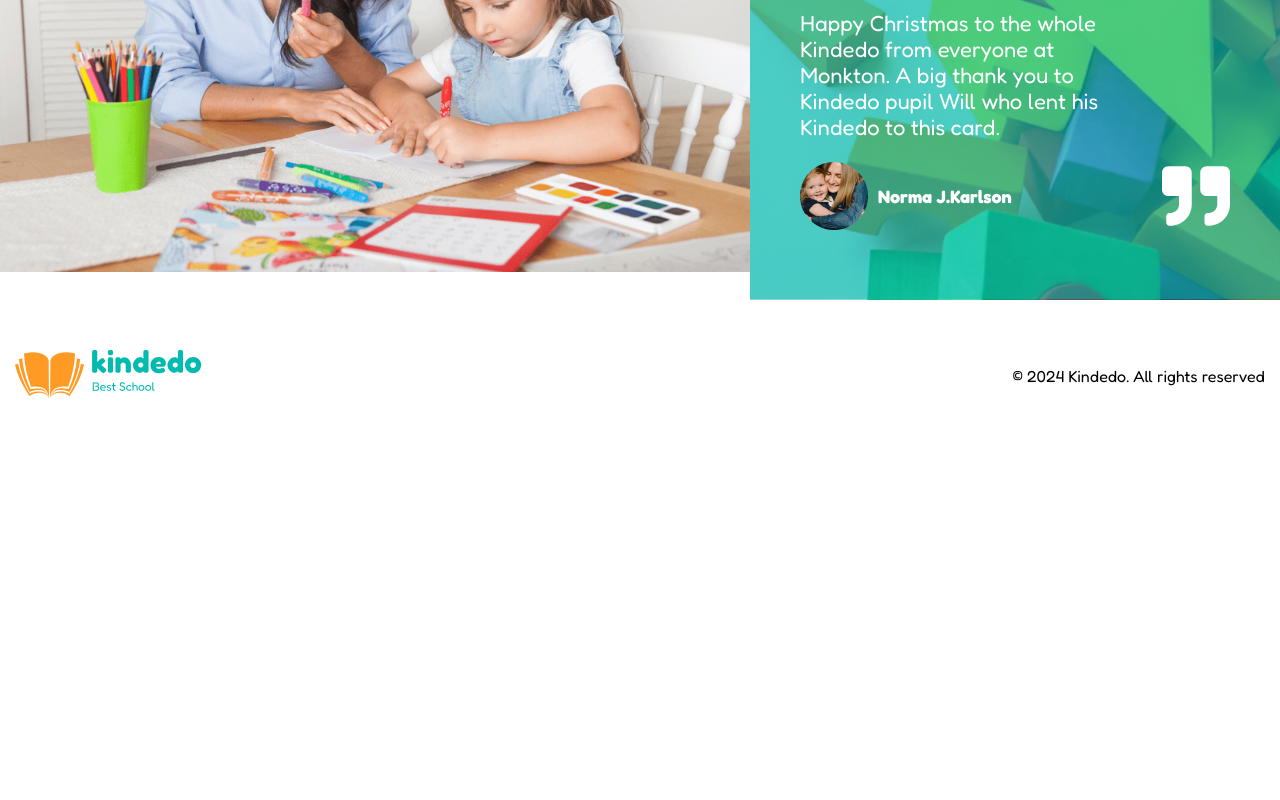
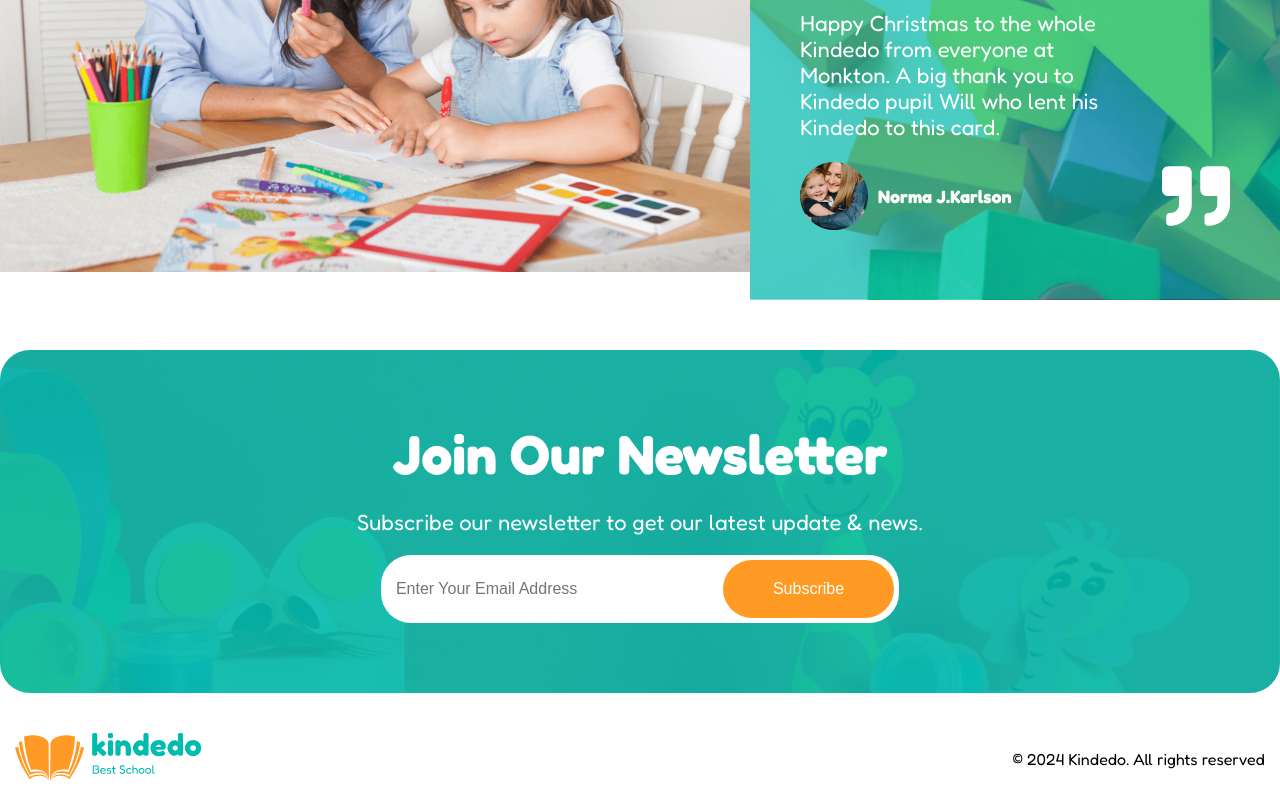
Before and after one commit to ravshanaliyev/kinde, a React (Create React App) app: page / in a window 1280 px wide. Shown: the part 4691-5491 px from the top of the page. Before the commit the page ends 5093 px from the top, so only its background shows below. Built offline with nearby package versions, Linux system fonts and the light colour scheme.

Commit message:
newsletter

```diff
--- a/src/pages/home/Home.css
+++ b/src/pages/home/Home.css
@@ -508,10 +508,73 @@
     font-size: 22px;
 }
 
+.newsletter-container {
+    max-width: 1300px;
+    border-radius: 30px;
+    margin: 40px auto;
+    padding: 10px 15px;
+    background-image: linear-gradient(rgb(0, 187, 174, 0.9), rgb(0, 187, 174, 0.9)), url('../../assets/newsletter-bg.jpg');
+    background-position: center;
+    background-repeat: no-repeat;
+    background-size: cover;
+    padding: 70px 50px;
+    display: flex;
+    align-items: center;
+    justify-content: center;
+    flex-direction: column;
+}
+
+.newsletter-title {
+    color: #fff;
+    font-size: 55px;
+    margin: 0 20px;
+}
+
+.newsletter-desc {
+    color: #fff;
+    font-size: 22px;
+    margin-bottom: 20px;
+}
+
+.newsletter-form {
+    display: flex;
+    align-items: center;
+    gap: 20px;
+    background-color: #fff;
+    padding: 5px 5px;
+    border-radius: 30px;
+}
+
+.newsletter-form input {
+    border: none;
+    outline: none;
+    flex: 1;
+    padding: 20px 100px 20px 10px;
+    border-radius: 30px;
+    font-size: 16px;
+}
+
+.newsletter-form button {
+    border: none;
+    font-size: 16px;
+    outline: none;
+    background-color: #ff9b24;
+    color: #fff;
+    padding: 20px 50px;
+    cursor: pointer;
+    border-radius: 30px;
+    transition: all 0.3s ease;
+}
+
+.newsletter-form button:hover {
+    background-color: #00bbae;
+}
+
+
 /* Footer */
 .footer {
     max-width: 1320px;
-    margin: 0 auto;
+    margin: 0 auto 15px auto;
     padding: 0 15px;
     display: flex;
     justify-content: space-between;
--- a/src/pages/home/Home.jsx
+++ b/src/pages/home/Home.jsx
@@ -323,6 +323,16 @@ const Home = () => {
                     </div>
                 </div>
             </div>
+            <div className="home-newsletter">
+                <div className="newsletter-container">
+                    <h2 className="newsletter-title">Join Our Newsletter</h2>
+                    <p className="newsletter-desc">Subscribe our newsletter to get our latest update & news.</p>
+                    <div className="newsletter-form">
+                        <input type="email" placeholder='Enter Your Email Address' />
+                        <button>Subscribe</button>
+                    </div>
+                </div>
+            </div>
             <div className="footer">
                 <img src={Logo} alt="" />
                 <p>© 2024 Kindedo. All rights reserved</p>
```
Also changed, not shown: src/assets/newsletter-bg.jpg (added).
